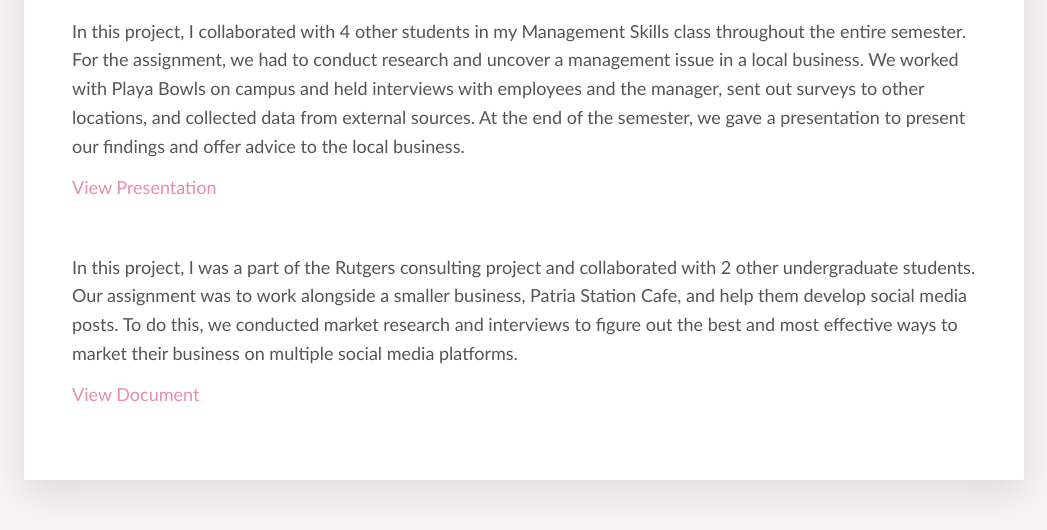
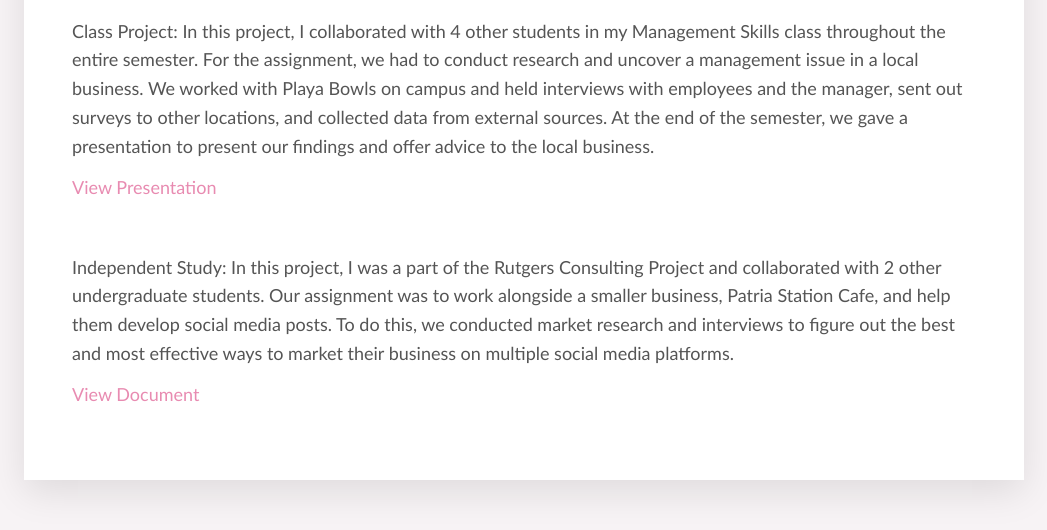
Before and after one commit to elliekilgallen/elliekilgallen.github.io, a plain HTML site: page index.html in a window 1280 px wide. Shown: the part 734-1264 px from the top of the page, without its empty margins (116-1163 px from the left). Drawn offline with Linux system fonts and the light colour scheme.

Commit message:
Update index.html

```diff
--- a/index.html
+++ b/index.html
@@ -217,7 +217,7 @@
 
     <!-- PROJECT 1 -->
     <p class="projects-description">
-      In this project, I collaborated with 4 other students in my Management Skills
+      Class Project: In this project, I collaborated with 4 other students in my Management Skills
       class throughout the entire semester. For the assignment, we had to conduct
       research and uncover a management issue in a local business. We worked with
       Playa Bowls on campus and held interviews with employees and the manager, sent
@@ -238,7 +238,7 @@
 
     <!-- PROJECT 2 -->
     <p class="projects-description">
-      In this project, I was a part of the Rutgers consulting project and
+      Independent Study: In this project, I was a part of the Rutgers Consulting Project and
       collaborated with 2 other undergraduate students. Our assignment was to
       work alongside a smaller business, Patria Station Cafe, and help them
       develop social media posts. To do this, we conducted market research and
```
